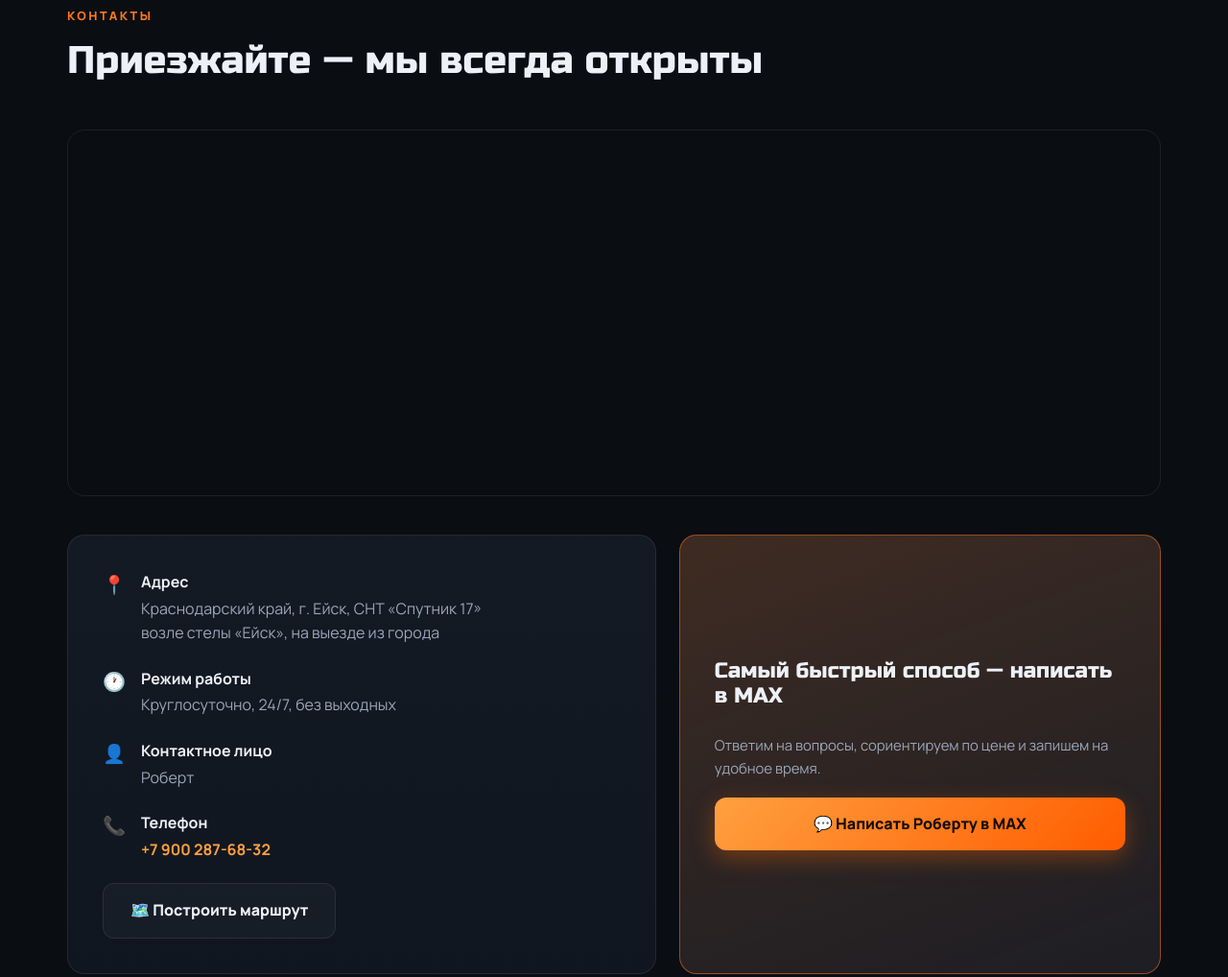
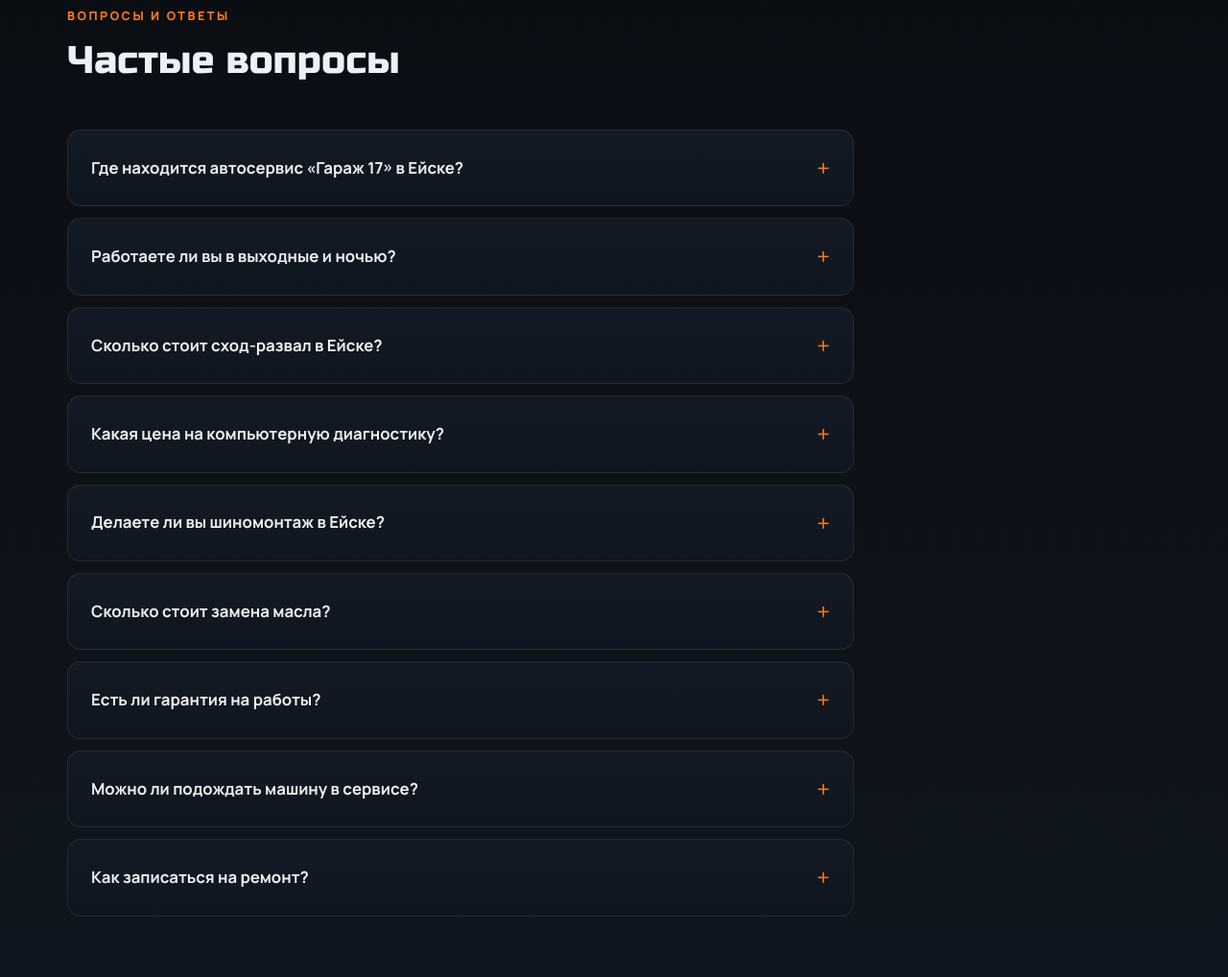
Before and after one commit to snzhkhd/garage17.github.io, a plain HTML site: page index.html in a window 1280 px wide. Shown: the part 4033-5051 px from the top of the page at 96% size. Drawn offline with Linux system fonts and the light colour scheme.

Commit message:
Add files via upload

```diff
--- a/index.html
+++ b/index.html
@@ -104,6 +104,16 @@ nav a:hover{color:var(--accent-2)}
 .section-head{margin-bottom:48px}
 .overline{display:inline-block;color:var(--accent);font-weight:800;letter-spacing:2.5px;text-transform:uppercase;font-size:.78rem;margin-bottom:12px}
 .section-head h2{font-size:clamp(1.7rem,3.6vw,2.5rem)}
+
+/* ---------- FAQ ---------- */
+.faq-list{display:flex;flex-direction:column;gap:12px;max-width:820px}
+.faq-item{background:linear-gradient(180deg,var(--card),var(--card-2));border:1px solid var(--line);border-radius:14px;padding:0;transition:.25s}
+.faq-item:hover{border-color:rgba(255,122,26,.4)}
+.faq-item summary{list-style:none;cursor:pointer;padding:20px 24px;font-weight:700;font-size:1.05rem;display:flex;justify-content:space-between;align-items:center;gap:16px}
+.faq-item summary::-webkit-details-marker{display:none}
+.faq-item summary::after{content:'+';font-size:1.5rem;color:var(--accent);font-weight:400;flex-shrink:0}
+.faq-item[open] summary::after{content:'−'}
+.faq-item p{padding:0 24px 20px;color:var(--muted);line-height:1.6}
 
 /* ---------- Карточки ---------- */
 .grid{display:grid;grid-template-columns:repeat(auto-fit,minmax(255px,1fr));gap:20px}
@@ -306,6 +316,44 @@ footer{border-top:1px solid var(--line);padding:28px 0;color:var(--muted);font-s
   </div>
 </section>
 
+<!-- ================= FAQ ================= -->
+<section id="faq" style="background:linear-gradient(180deg,var(--bg),var(--card-2))">
+  <div class="container">
+    <div class="section-head">
+      <span class="overline">Вопросы и ответы</span>
+      <h2>Частые вопросы</h2>
+    </div>
+    <div class="faq-list">
+      <details class="faq-item"><summary>Где находится автосервис «Гараж 17» в Ейске?</summary><p>Мы находимся по адресу: г. Ейск, СНТ «Спутник 17» — возле стелы «Ейск», на выезде из города. Удобно заехать по пути.</p></details>
+      <details class="faq-item"><summary>Работаете ли вы в выходные и ночью?</summary><p>Да, мы работаем круглосуточно.</p></details>
+      <details class="faq-item"><summary>Сколько стоит сход-развал в Ейске?</summary><p>Сход-развал в «Гараж 17» стоит от 1 000 до 3 000 ₽ в зависимости от автомобиля. При комплексной замене ходовой части — сход-развал делаем бесплатно.</p></details>
+      <details class="faq-item"><summary>Какая цена на компьютерную диагностику?</summary><p>Компьютерная диагностика — от 500 ₽. Подключим сканер, найдём ошибки, расшифруем и подскажем, что делать.</p></details>
+      <details class="faq-item"><summary>Делаете ли вы шиномонтаж в Ейске?</summary><p>Да, шиномонтаж от 200 ₽ за колесо: переобувка, балансировка, ремонт проколов и порезов. Работаем с любыми радиусами.</p></details>
+      <details class="faq-item"><summary>Сколько стоит замена масла?</summary><p>Замена масла — 500 ₽. Если заказываете масло у нас — замена делаем бесплатно.</p></details>
+      <details class="faq-item"><summary>Есть ли гарантия на работы?</summary><p>Да, на все выполненные работы даём гарантию. Отвечаем за то, что делаем.</p></details>
+      <details class="faq-item"><summary>Можно ли подождать машину в сервисе?</summary><p>Да, у нас есть зона ожидания с кофе и Wi-Fi. Пока машина в работе — вы отдыхаете.</p></details>
+      <details class="faq-item"><summary>Как записаться на ремонт?</summary><p>Самый быстрый способ — написать Роберту в MAX (ссылка в шапке сайта) или позвонить по телефону +7 900 287-68-32. Ответим в течение нескольких минут.</p></details>
+    </div>
+  </div>
+</section>
+
+<script type="application/ld+json">
+{
+  "@context": "https://schema.org",
+  "@type": "FAQPage",
+  "mainEntity": [
+    {"@type":"Question","name":"Где находится автосервис «Гараж 17» в Ейске?","acceptedAnswer":{"@type":"Answer","text":"г. Ейск, СНТ «Спутник 17» — возле стелы «Ейск», на выезде из города."}},
+    {"@type":"Question","name":"Работаете ли вы в выходные и ночью?","acceptedAnswer":{"@type":"Answer","text":"Да, круглосуточно, 24/7, без выходных и праздников."}},
+    {"@type":"Question","name":"Сколько стоит сход-развал в Ейске?","acceptedAnswer":{"@type":"Answer","text":"От 1 000 до 3 000 ₽. При комплексной замене ходовой — бесплатно."}},
+    {"@type":"Question","name":"Какая цена на компьютерную диагностику?","acceptedAnswer":{"@type":"Answer","text":"От 500 ₽."}},
+    {"@type":"Question","name":"Делаете ли вы шиномонтаж в Ейске?","acceptedAnswer":{"@type":"Answer","text":"Да, шиномонтаж от 200 ₽ за колесо."}},
+    {"@type":"Question","name":"Сколько стоит замена масла?","acceptedAnswer":{"@type":"Answer","text":"500 ₽, при заказе масла у нас — бесплатно."}},
+    {"@type":"Question","name":"Ремонтируете ли вы двигатели и коробки?","acceptedAnswer":{"@type":"Answer","text":"Нет, капитальный ремонт двигателей и АКПП не делаем. Сцепление поменять можем."}},
+    {"@type":"Question","name":"Есть ли гарантия на работы?","acceptedAnswer":{"@type":"Answer","text":"Да, на все выполненные работы даём гарантию."}}
+  ]
+}
+</script>
+
 <!-- ================= КОНТАКТЫ ================= -->
 <section id="contacts">
   <div class="container">
```
